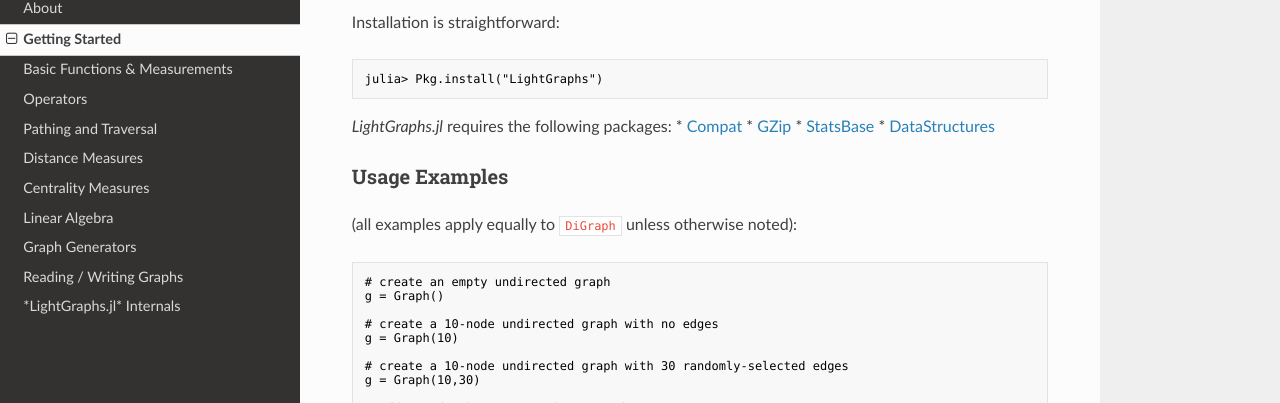
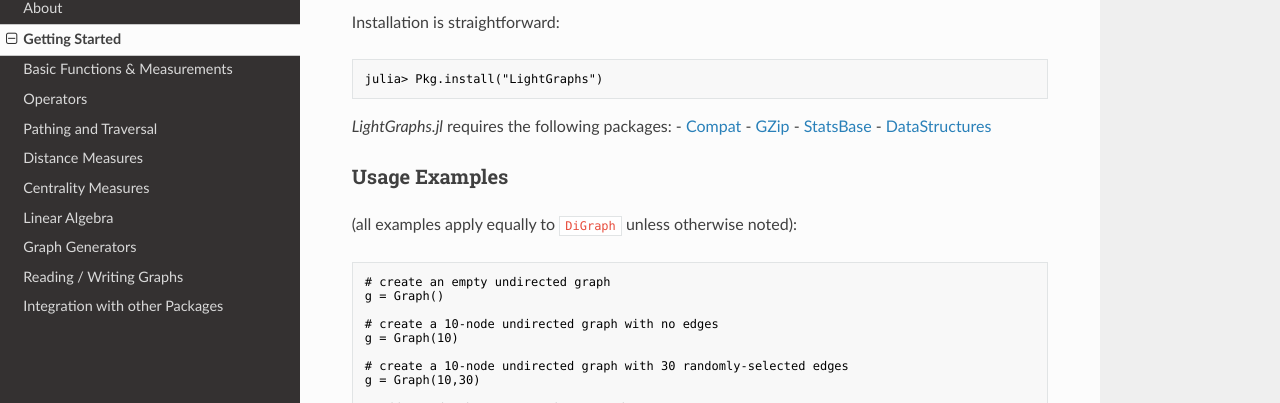
Before and after one commit to sbromberger/LightGraphs.jl, an MkDocs documentation site: the page built from doc/gettingstarted.md, in a window 1280 px wide and 900 px high, scrolled down 656 px. Shown: the part 141-544 px from the top of the window. Built offline with MkDocs 1.6.1, drawn with Linux system fonts in a browser that asks for light colours; nearby versions of some CDN libraries; old or Windows-style settings are respelled for this version of MkDocs.

Commit message:
more docs
deleted internals.md

edit

edit

readme updates

readme updates

````diff
--- a/doc/gettingstarted.md
+++ b/doc/gettingstarted.md
@@ -31,10 +31,12 @@
 ```
 
 *LightGraphs.jl* requires the following packages:
-*   [Compat](https://github.com/JuliaLang/Compat.jl)
-*   [GZip](https://github.com/JuliaLang/GZip.jl)
-*   [StatsBase](https://github.com/JuliaStats/StatsBase.jl)
-*   [DataStructures](https://github.com/JuliaLang/DataStructures.jl)
+-   [Compat](https://github.com/JuliaLang/Compat.jl)
+-   [GZip](https://github.com/JuliaLang/GZip.jl)
+-   [StatsBase](https://github.com/JuliaStats/StatsBase.jl)
+-   [DataStructures](https://github.com/JuliaLang/DataStructures.jl)
+
+
 ### Usage Examples
 (all examples apply equally to `DiGraph` unless otherwise noted):
 
--- a/mkdocs.yml
+++ b/mkdocs.yml
@@ -14,6 +14,6 @@
 - ['linalg.md', 'Linear Algebra']
 - ['generators.md', 'Graph Generators']
 - ['persistence.md', 'Reading / Writing Graphs']
-- ['internals.md', '*LightGraphs.jl* Internals']
+- ['integration.md', 'Integration with other Packages']
 
 docs_dir: 'doc'
````
Also changed, not shown: README.md (+5 -4 lines), doc/integration.md (added, +21 -0 lines), doc/pathing.md (+43 -0 lines), doc/internals.md (deleted).
